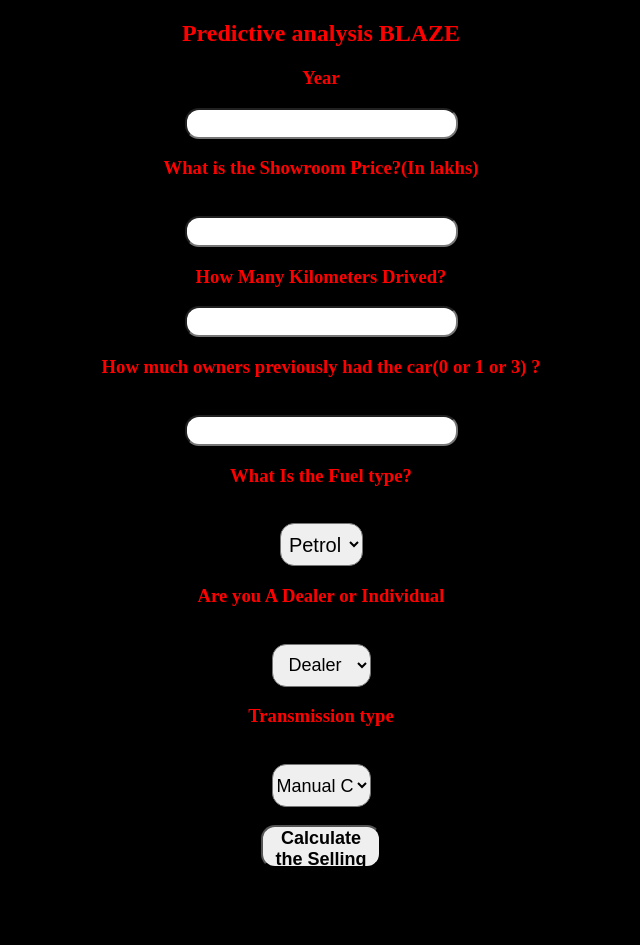
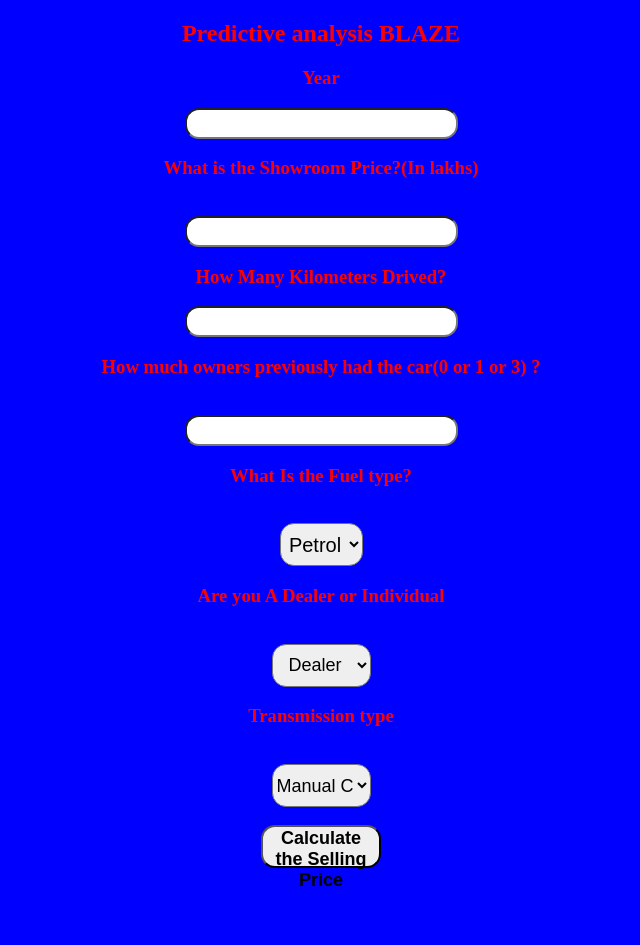
Before and after one commit to SoumyajitBlaze/carselling, a Flask app: page / in a window 1280 px wide. Shown: the whole page, without its empty margins (319-959 px from the left). Run offline with Flask 2, Linux system fonts and the light colour scheme; parts of the project's set-up code (start-up, migrations or seed data) failed here and were passed over.

```diff
--- a/templates/index.html
+++ b/templates/index.html
@@ -48,7 +48,7 @@
 
     <style>
         body {
-            background-color: black;
+            background-color: blue;
             text-align: center;
             padding: 0px;
         }
```
Also changed, not shown: requirements.txt (+80 -195 lines), README.md, 2 other files.
